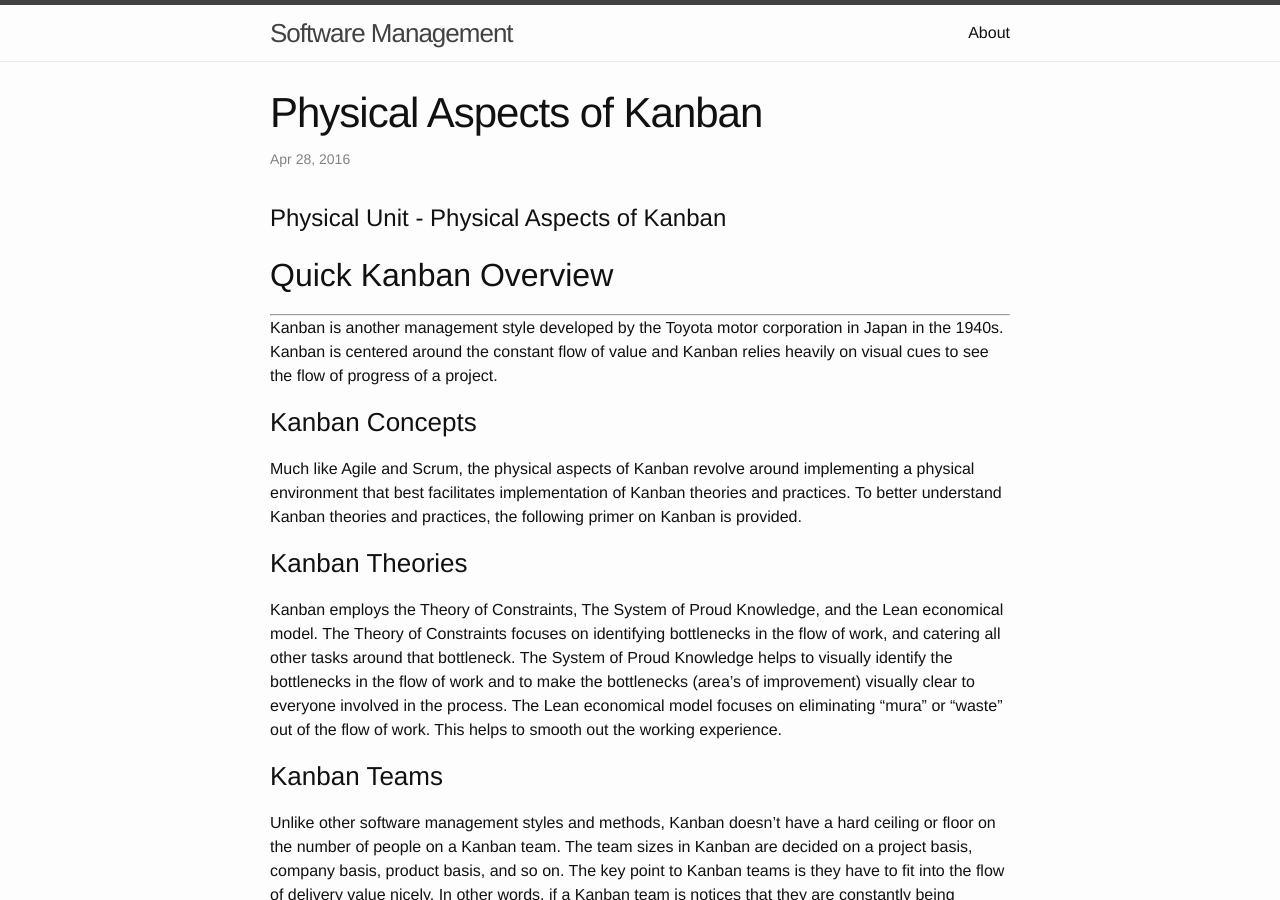
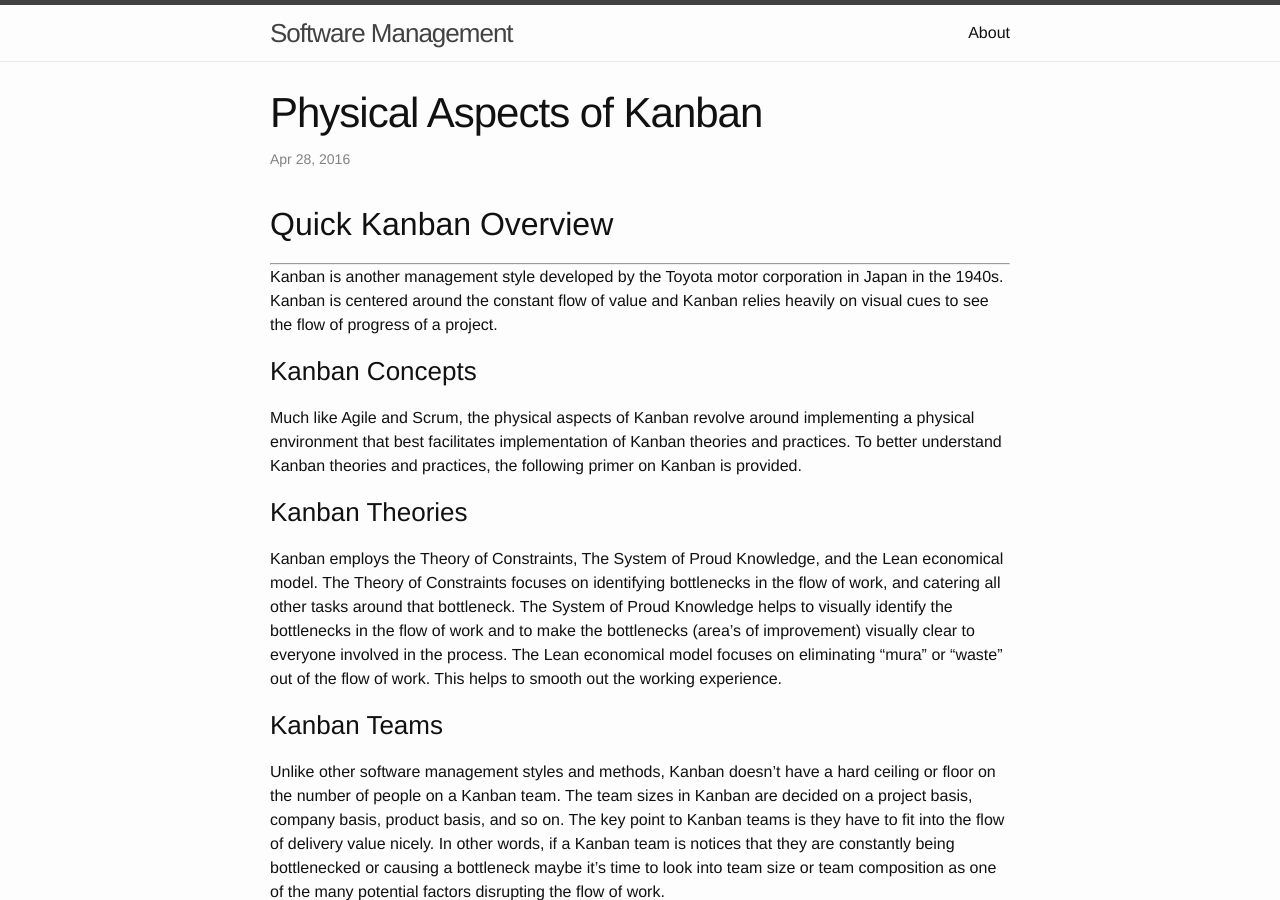
Before and after one commit to css566/css566.github.io, a Jekyll site: the page built from _posts/2016-04-28-agile_Kanban.md, in a window 1280 px wide and 900 px high. Built offline with Jekyll 4.4.1, drawn with Linux system fonts in a browser that asks for light colours; comment, search, counter and statistics services are not loaded.

Commit message:
Removed repeat of title

```diff
--- a/_posts/2016-04-28-agile_Kanban.md
+++ b/_posts/2016-04-28-agile_Kanban.md
@@ -2,8 +2,6 @@
 layout: post
 title: Physical Aspects of Kanban
 ---
-
-# Physical Unit - Physical Aspects of Kanban
 
 ## Quick Kanban Overview
 -----
```
